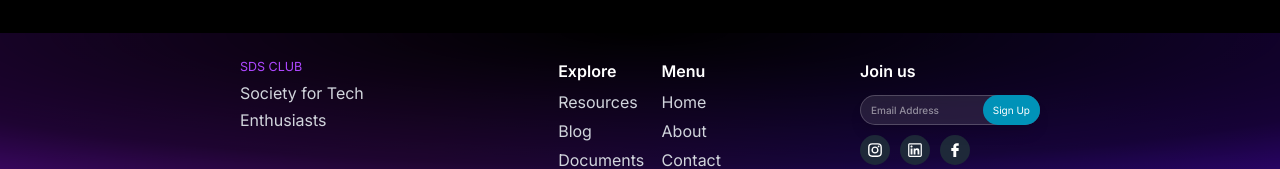
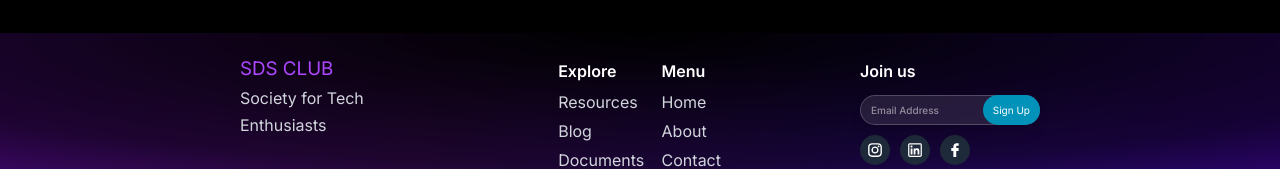
Before and after one commit to VarunThisSide/sds_website, a Next.js app in the folder frontend/: page / in a window 1280 px wide. Shown: the part 2563-2732 px from the top of the page. Built offline with nearby package versions, Linux system fonts and the light colour scheme.

Commit message:
small changes to font of footer

```diff
--- a/frontend/src/components/Footer.jsx
+++ b/frontend/src/components/Footer.jsx
@@ -13,7 +13,7 @@ export default function Footer() {
       <div className="max-w-7xl mx-auto flex flex-col md:flex-row gap-8 md:gap-48 z-10 justify-center">
         {/*Club Info */}
         <div>
-          <h2 className="text-xl font-normal text-purple-500">SDS CLUB</h2>
+          <h2 className="text-3xl font-normal text-purple-500">SDS CLUB</h2>
           <p className="mt-2 text-gray-300">Society for Tech Enthusiasts</p>
         </div>
 
```
